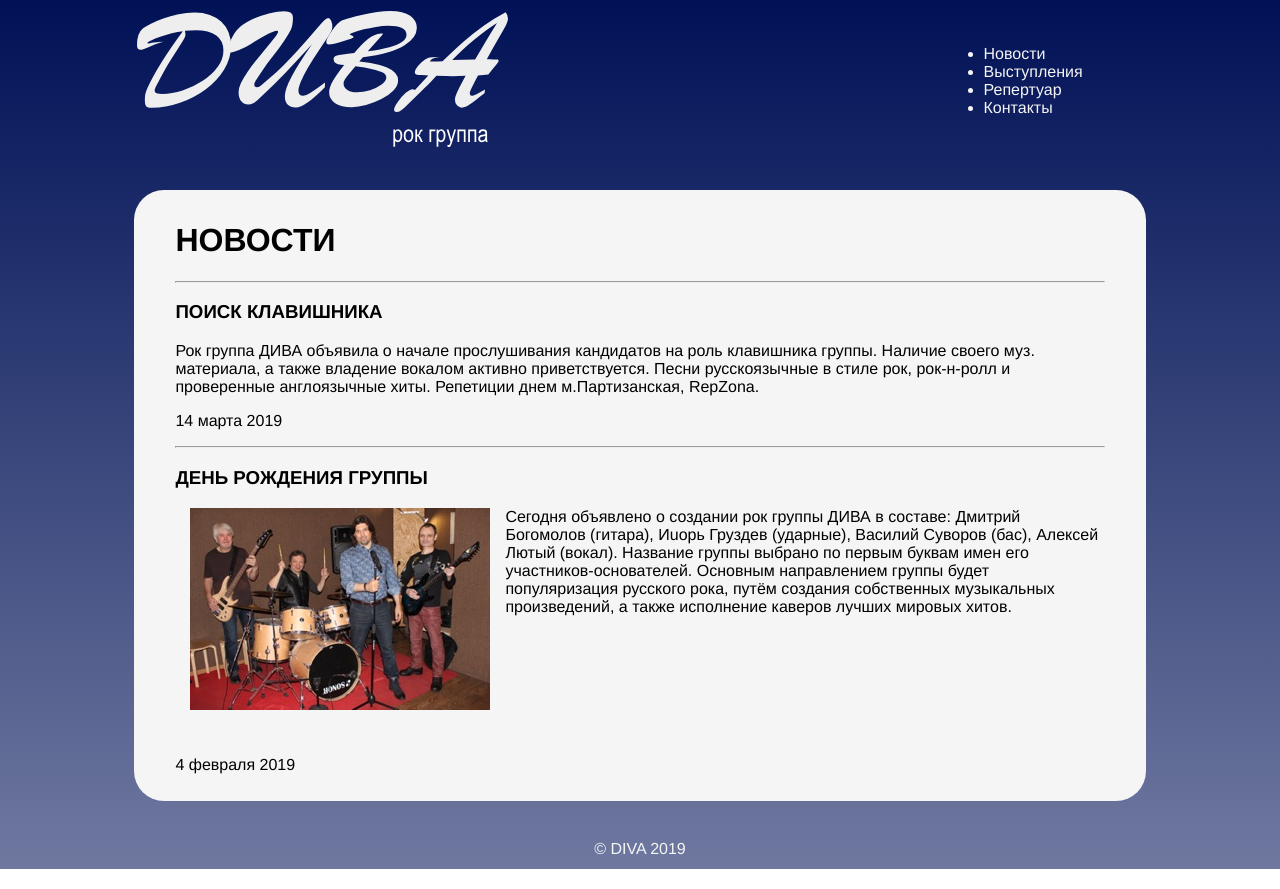
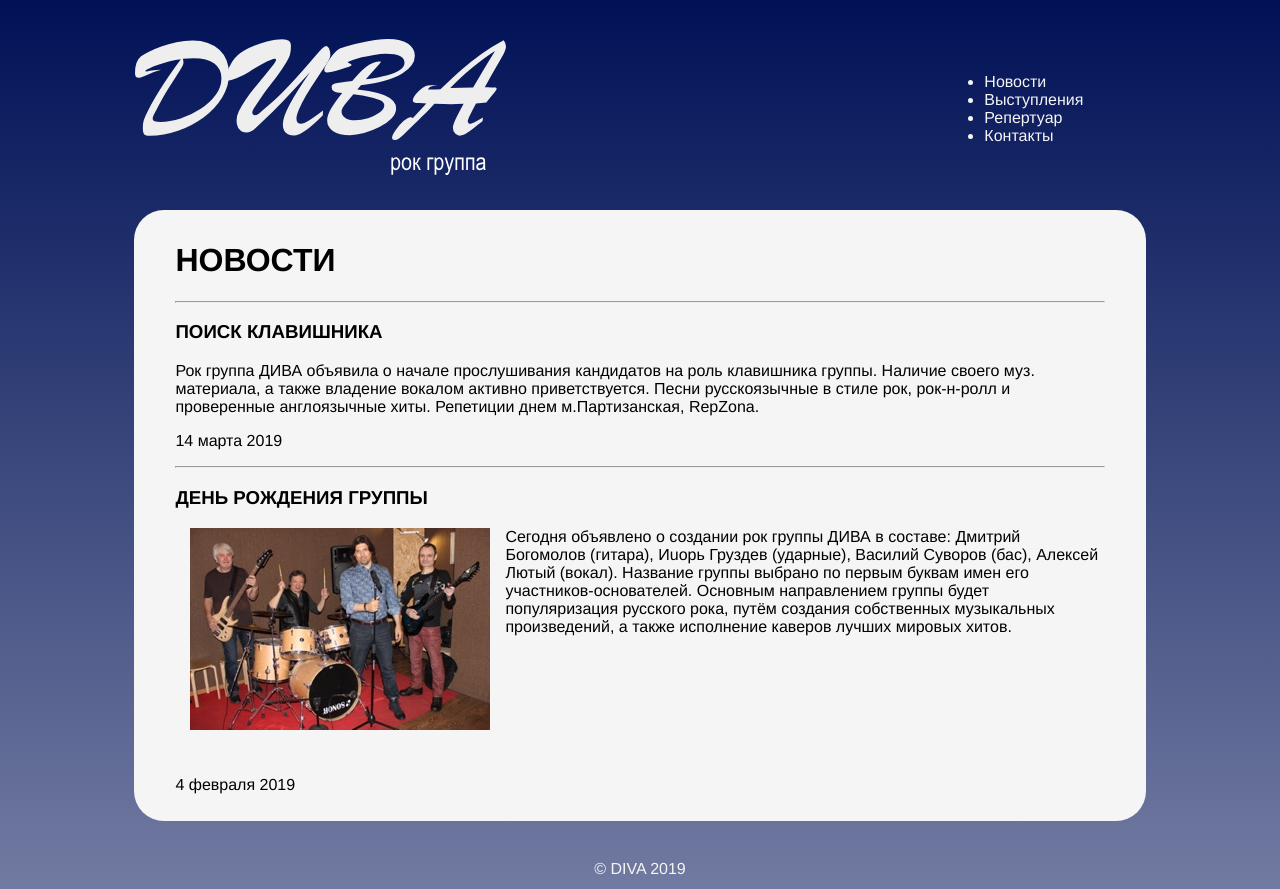
Before and after one commit to divagroup/diva, a plain HTML site: page index.html in a window 1280 px wide. Drawn offline with Linux system fonts and the light colour scheme.

Commit message:
update CSS\

```diff
--- a/diva.css
+++ b/diva.css
@@ -3,6 +3,7 @@ body { font: normal 16px Helvetica; color: whitesmoke; background: url('images/b
 a { color: whitesmoke; text-decoration: none; }
 a:hover { color: yellow; }
 
+table.top { width: 80%; border-spacing: 0px 30px; }
 table.datazone { width: 80%; background: whitesmoke; color: black; border-radius: 30px; border-spacing: 40px 10px; }
 
 img.restricted { max-width: 100%; max-height: 100%; }
--- a/index.html
+++ b/index.html
@@ -8,10 +8,10 @@
 <title>DIVA</title>
 </head>
 <body>
-<table align=center width=80%><tr>
+<table class=top align=center><tr>
     <td width=80%><img src=images/diva.svg>
-    <td><ul><li><a href=.>Новости</a><li><a href=show.html>Выступления</a><li><a href=stuff.html>Репертуар</a><li><a href=about.html>Контакты</a></ul></table>
-<br><br>
+    <td><ul><li><a href=.>Новости</a><li><a href=show.html>Выступления</a><li><a href=stuff.html>Репертуар</a><li><a href=about.html>Контакты</a></ul>
+</table>
 
 <table class=datazone align=center><tr><td>
 <h1>НОВОСТИ</h1>
```
Also changed, not shown: about.html (+3 -3 lines), show.html (+3 -3 lines), stuff.html (+3 -3 lines).
